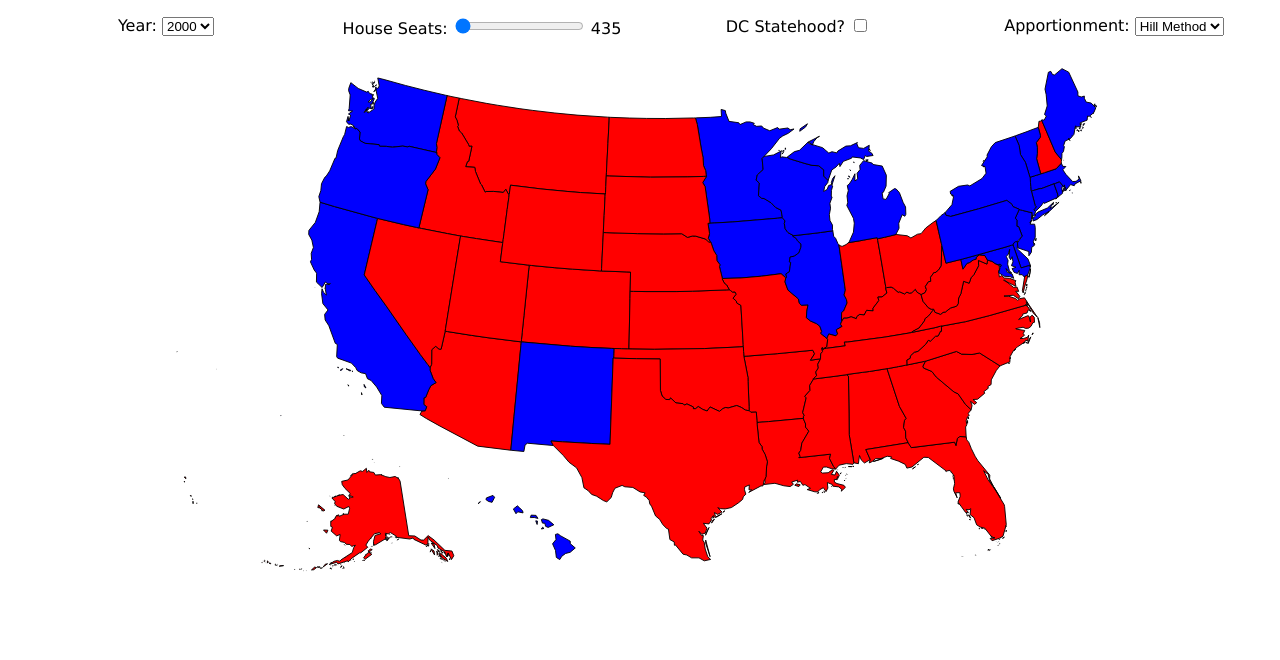
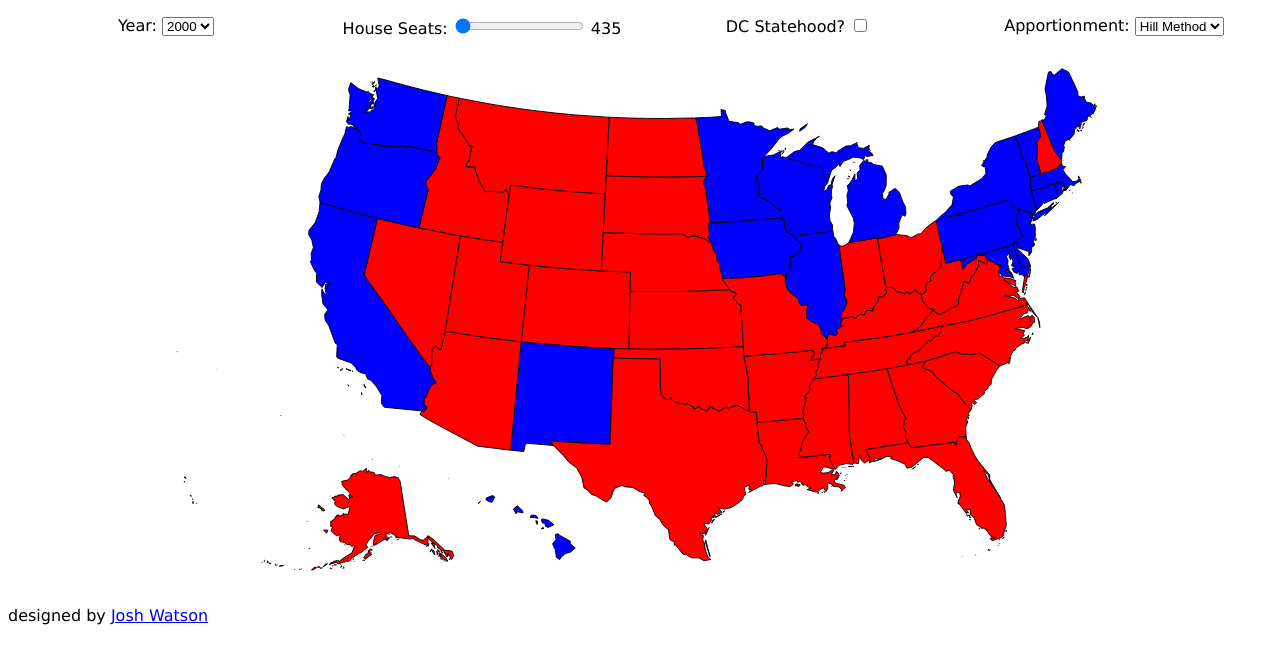
Before and after one commit to joshwatson/electoralcollege.wtf, a plain HTML site: page index.html in a window 1280 px wide. Shown: the part 140-800 px from the top of the page. Drawn offline with Linux system fonts and the light colour scheme.

Commit message:
Added my name to it

```diff
--- a/index.html
+++ b/index.html
@@ -48,5 +48,6 @@
                 <object id="svg-object" data="us.svg" type="image/svg+xml" width="75%"></object>
             </div>
         </div>
+        <div>designed by <a href="https://twitter.com/josh_watson">Josh Watson</a></div>
     </body>
 </html>
```
